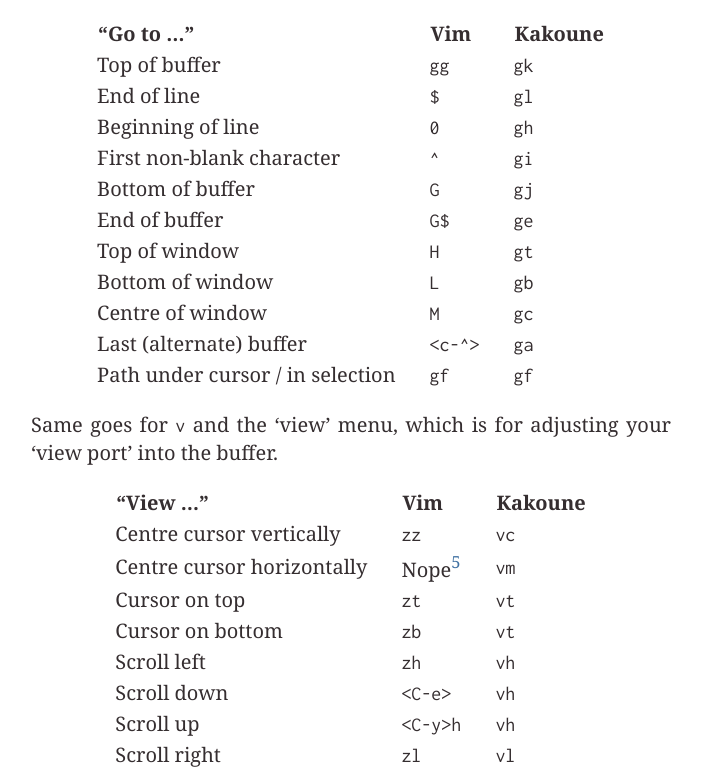
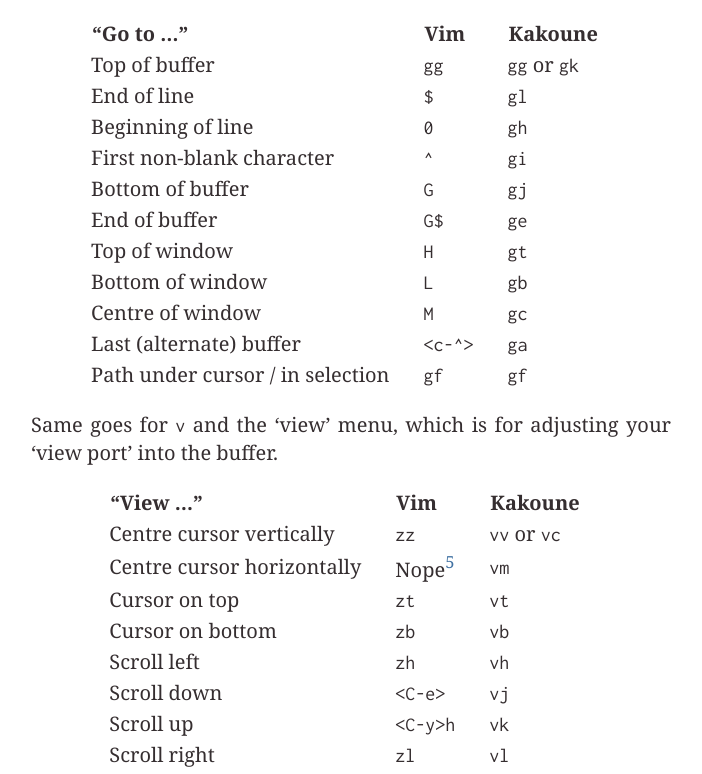
Before and after one commit to chambln/chambln.github.io, a plain HTML site: page 2019-09-06-kakoune.html in a window 1280 px wide. Shown: the part 6286-7060 px from the top of the page, without its empty margins (289-991 px from the left). Drawn offline with Linux system fonts and the light colour scheme; a web font is replaced by a local one.

Commit message:
Correct mappings in ‘goto’ and ‘view’ tables.

```diff
--- a/2019-09-06-kakoune.html
+++ b/2019-09-06-kakoune.html
@@ -214,7 +214,7 @@ code span.wa { color: #60a0b0; font-weight: bold; font-style: italic; } /* Warni
 <tr class="odd">
 <td style="text-align: left;">Top of buffer</td>
 <td style="text-align: left;"><code>gg</code></td>
-<td style="text-align: left;"><code>gk</code></td>
+<td style="text-align: left;"><code>gg</code> or <code>gk</code></td>
 </tr>
 <tr class="even">
 <td style="text-align: left;">End of line</td>
@@ -281,7 +281,7 @@ code span.wa { color: #60a0b0; font-weight: bold; font-style: italic; } /* Warni
 <tr class="odd">
 <td style="text-align: left;">Centre cursor vertically</td>
 <td style="text-align: left;"><code>zz</code></td>
-<td style="text-align: left;"><code>vc</code></td>
+<td style="text-align: left;"><code>vv</code> or <code>vc</code></td>
 </tr>
 <tr class="even">
 <td style="text-align: left;">Centre cursor horizontally</td>
@@ -296,7 +296,7 @@ code span.wa { color: #60a0b0; font-weight: bold; font-style: italic; } /* Warni
 <tr class="even">
 <td style="text-align: left;">Cursor on bottom</td>
 <td style="text-align: left;"><code>zb</code></td>
-<td style="text-align: left;"><code>vt</code></td>
+<td style="text-align: left;"><code>vb</code></td>
 </tr>
 <tr class="odd">
 <td style="text-align: left;">Scroll left</td>
@@ -306,12 +306,12 @@ code span.wa { color: #60a0b0; font-weight: bold; font-style: italic; } /* Warni
 <tr class="even">
 <td style="text-align: left;">Scroll down</td>
 <td style="text-align: left;"><code>&lt;C-e&gt;</code></td>
-<td style="text-align: left;"><code>vh</code></td>
+<td style="text-align: left;"><code>vj</code></td>
 </tr>
 <tr class="odd">
 <td style="text-align: left;">Scroll up</td>
 <td style="text-align: left;"><code>&lt;C-y&gt;h</code></td>
-<td style="text-align: left;"><code>vh</code></td>
+<td style="text-align: left;"><code>vk</code></td>
 </tr>
 <tr class="even">
 <td style="text-align: left;">Scroll right</td>
```
Also changed, not shown: 1 other file.
